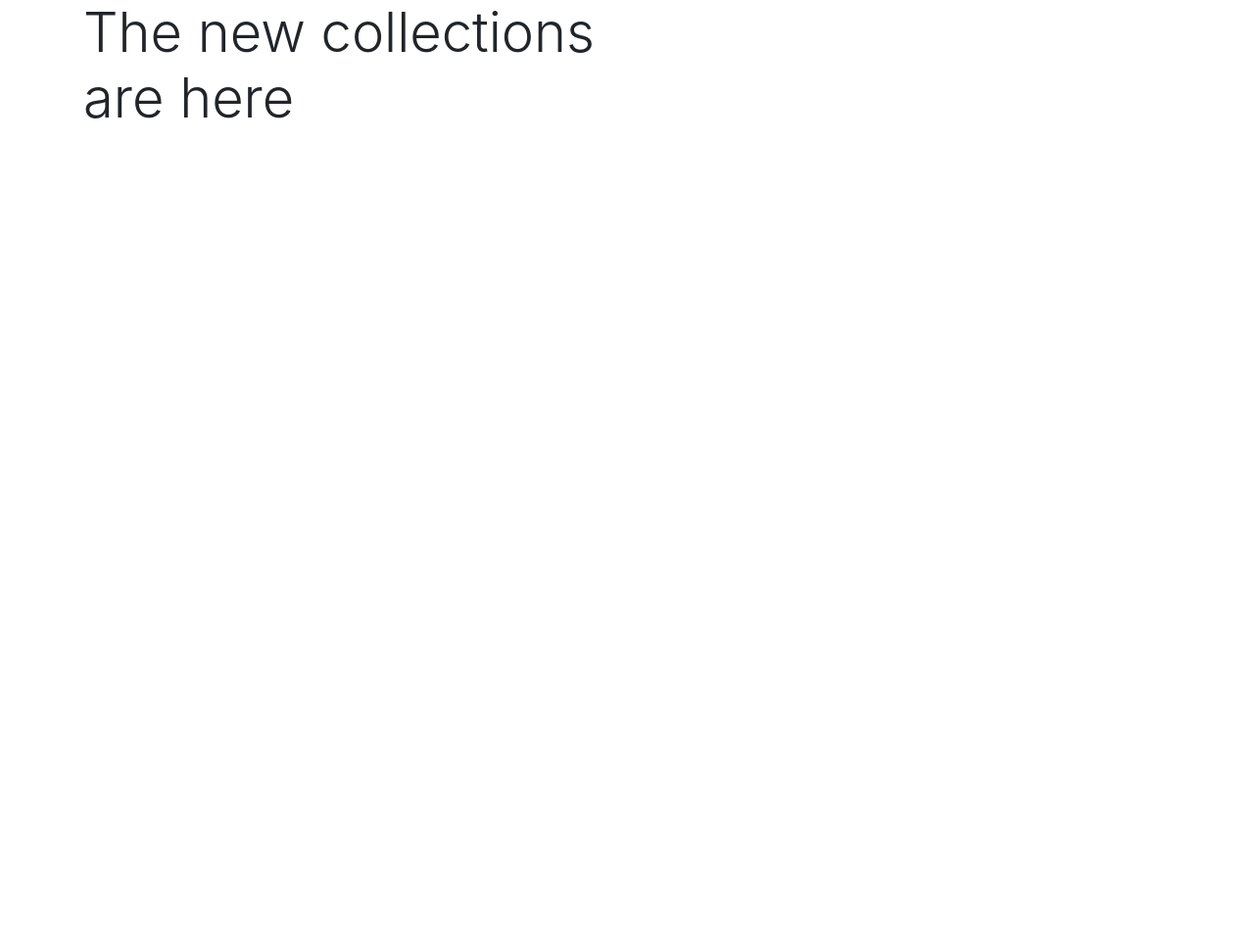
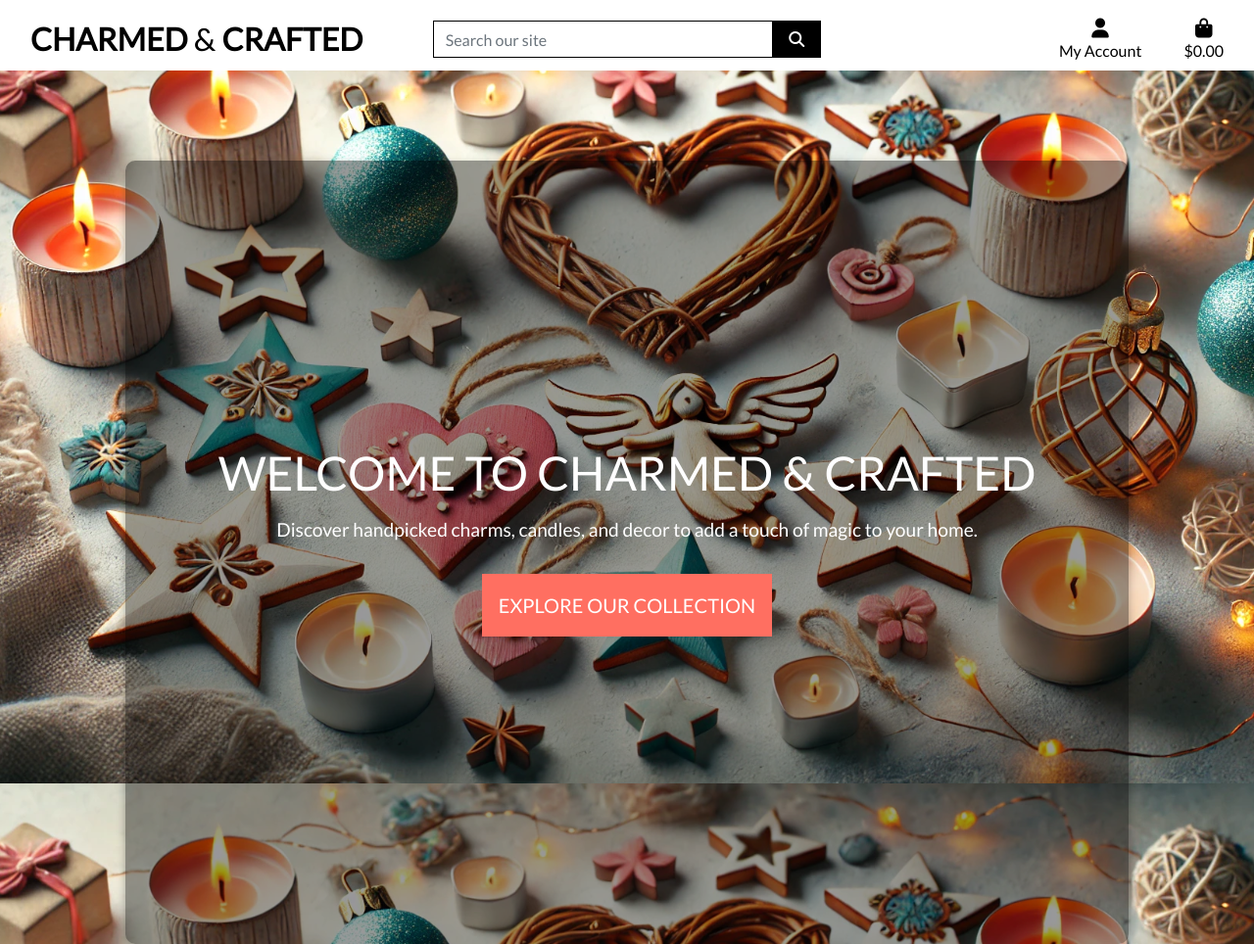
Before and after one commit to Volneirj/project_v_ci_v1, a Django app: page / in a window 1280 px wide. Shown: the whole page at 98% size. Before the commit the page ends 121 px from the top, so only its background shows below. Run offline with Django 3.2, Linux system fonts and the light colour scheme; some libraries are stand-ins or nearby versions.

Commit message:
Add home background and style it

```diff
--- a/charmed_and_crafted/settings.py
+++ b/charmed_and_crafted/settings.py
@@ -177,7 +177,7 @@ STATICFILES_DIRS = (os.path.join(BASE_DIR, 'static'),)
 MEDIA_URL = '/media/'
 MEDIA_ROOT = os.path.join(BASE_DIR, 'media')
 
-
+print(MEDIA_ROOT)
 
 # if 'USE_AWS' in os.environ:
 #     # Cache control
--- a/charmed_and_crafted/urls.py
+++ b/charmed_and_crafted/urls.py
@@ -16,9 +16,14 @@ Including another URLconf
 """
 from django.contrib import admin
 from django.urls import path, include
+from django.conf import settings
+from django.conf.urls.static import static
 
 urlpatterns = [
     path('admin/', admin.site.urls),
     path('accounts/', include('allauth.urls')),
     path('', include('home.urls')),
 ]
+
+if settings.DEBUG:
+    urlpatterns += static(settings.MEDIA_URL, document_root=settings.MEDIA_ROOT)
--- a/home/templates/home/index.html
+++ b/home/templates/home/index.html
@@ -10,16 +10,19 @@
 {% endblock %}
 
 {% block content %}
-    <div class="container h-100">
-        <div class="row h-100">
-            <div class="col-7 col-md-6 my-auto">
-                <h1 class="display-4 logo-font text-black">
-                    The new collections are here
+    <div class="container h-100 overlay d-flex align-items-center justify-content-center text-center" style="background: rgba(0, 0, 0, 0.4); min-height: 100vh; border-radius: 10px;">
+        <div class="row">
+            <div class="col-12">
+                <h1 class="display-4 logo-font text-white">
+                    Welcome to Charmed & Crafted
                 </h1>
-                <div class="my-5">
-                    <h4>
-                        <!-- <a href="% url 'products' %" class="shop-now-button btn btn-lg rounded-0 text-uppercase py-3">Shop Now</a> -->
-                    </h4>
+                <p class="lead text-white mt-3">
+                    Discover handpicked charms, candles, and decor to add a touch of magic to your home.
+                </p>
+                <div class="my-4">
+                    <a href="% url 'shop' %" class="shop-now-button btn btn-lg rounded-0 text-uppercase py-3 text-white" style="background-color: #ff6f61;">
+                        Explore Our Collection
+                    </a>
                 </div>
             </div>
         </div>
--- a/static/css/base.css
+++ b/static/css/base.css
@@ -0,0 +1,99 @@
+html {
+    height: 100%;
+}
+
+body {
+    background: url("/media/homepage_background.webp") no-repeat center center fixed;
+    background-size: cover;
+    height: calc(100vh - 164px);
+    color: #555;
+    font-family: 'Lato';
+}
+
+/* from Bulma */
+.icon {
+    align-items: center;
+    display: inline-flex;
+    justify-content: center;
+    height: 1.5rem;
+    width: 1.5rem;
+}
+
+.logo-font {
+    text-transform: uppercase;
+}
+
+.main-logo-link {
+    width: fit-content;
+}
+
+.shop-now-button {
+    background: black;
+    color: white;
+    min-width: 260px;
+}
+
+.btn-black {
+    background: black;
+    color: white;
+}
+
+.shop-now-button:hover,
+.shop-now-button:active,
+.shop-now-button:focus,
+.btn-black:hover,
+.btn-black:active,
+.btn-black:focus {
+    background: #222;
+    color: white;
+}
+
+.text-black {
+    color: #000 !important;
+}
+
+.border-black {
+    border: 1px solid black !important;
+}
+
+.overlay {
+    background: rgba(0, 0, 0, 0.4); /* Dark overlay for better text contrast */
+    padding: 40px;
+    text-align: center;
+    border-radius: 10px;
+    box-shadow: 0 4px 10px rgba(0, 0, 0, 0.3);
+}
+
+.overlay h1 {
+    font-size: 3rem;
+    margin: 0;
+}
+
+.overlay p {
+    font-size: 1.2rem;
+    margin: 20px 0 30px;
+}
+
+/* -------------------------------- Media Queries */
+
+/* Slightly larger container on xl screens */
+@media (min-width: 1200px) {
+  .container {
+    max-width: 80%;
+  }
+}
+
+/* fixed top navbar only on medium and up */
+@media (min-width: 992px) {
+    .fixed-top-desktop-only {
+        position: fixed;
+        top: 0;
+        right: 0;
+        left: 0;
+        z-index: 1030;
+    }
+
+    .header-container {
+        padding-top: 164px;
+    }
+}
--- a/templates/base.html
+++ b/templates/base.html
@@ -15,12 +15,15 @@
 
     {% block corecss %}
         <link rel="stylesheet" href="https://stackpath.bootstrapcdn.com/bootstrap/4.4.1/css/bootstrap.min.css" integrity="sha384-Vkoo8x4CGsO3+Hhxv8T/Q5PaXtkKtu6ug5TOeNV6gBiFeWPGFN9MuhOf23Q9Ifjh" crossorigin="anonymous">
+        <link rel="stylesheet" href="https://fonts.googleapis.com/css?family=Lato&display=swap">
+        <link rel="stylesheet" href="{% static 'css/base.css' %}">
     {% endblock %}
 
     {% block extra_css %}
     {% endblock %}
 
     {% block corejs %}
+        <script src="https://kit.fontawesome.com/e9c73d7092.js" crossorigin="anonymous"></script>
         <script src="https://code.jquery.com/jquery-3.4.1.slim.min.js" integrity="sha384-J6qa4849blE2+poT4WnyKhv5vZF5SrPo0iEjwBvKU7imGFAV0wwj1yYfoRSJoZ+n" crossorigin="anonymous"></script>
         <script src="https://cdn.jsdelivr.net/npm/popper.js@1.16.0/dist/umd/popper.min.js" integrity="sha384-Q6E9RHvbIyZFJoft+2mJbHaEWldlvI9IOYy5n3zV9zzTtmI3UksdQRVvoxMfooAo" crossorigin="anonymous"></script>
         <script src="https://stackpath.bootstrapcdn.com/bootstrap/4.4.1/js/bootstrap.min.js" integrity="sha384-wfSDF2E50Y2D1uUdj0O3uMBJnjuUD4Ih7YwaYd1iqfktj0Uod8GCExl3Og8ifwB6" crossorigin="anonymous"></script>
@@ -29,10 +32,70 @@
     {% block extra_js %}
     {% endblock %}
 
-    <title>Boutique Ado {% block extra_title %}{% endblock %}</title>
+    <title>Charmed & Crafted {% block extra_title %}{% endblock %}</title>
   </head>
   <body>
-    <header class="container-fluid fixed-top"></header>
+    <header class="container-fluid fixed-top">
+        <div id="topnav" class="row bg-white pt-lg-2 d-none d-lg-flex">
+            <div class="col-12 col-lg-4 my-auto py-1 py-lg-0 text-center text-lg-left">
+                <a href="{% url 'home' %}" class="nav-link main-logo-link">
+                    <h2 class="logo-font text-black my-0"><strong>Charmed</strong> & <strong>Crafted</strong> </h2>
+                </a>
+            </div>
+            <div class="col-12 col-lg-4 my-auto py-1 py-lg-0">
+                <form method="GET" action="">
+                    <div class="input-group w-100">
+                        <input class="form-control border border-black rounded-0" type="text" name="q" placeholder="Search our site">
+                        <div class="input-group-append">
+                            <button class="form-control btn btn-black border border-black rounded-0" type="submit">
+                                <span class="icon">
+                                    <i class="fas fa-search"></i>
+                                </span>
+                            </button>
+                        </div>
+                    </div>
+                </form>
+            </div>
+            <div class="col-12 col-lg-4 my-auto py-1 py-lg-0">
+                <ul class="list-inline list-unstyled text-center text-lg-right my-0">
+                    <li class="list-inline-item dropdown">
+                        <a class="text-black nav-link" href="#" id="user-options" data-toggle="dropdown" aria-haspopup="true" aria-expanded="false">
+                            <div class="text-center">
+                                <div><i class="fas fa-user fa-lg"></i></div>
+                                <p class="my-0">My Account</p>
+                            </div>
+                        </a>
+                        <div class="dropdown-menu border-0" aria-labelledby="user-options">
+                            {% if request.user.is_authenticated %}
+                                {% if request.user.is_superuser %}
+                                    <a href="" class="dropdown-item">Product Management</a>
+                                {% endif %}
+                                <a href="" class="dropdown-item">My Profile</a>
+                                <a href="{% url 'account_logout' %}" class="dropdown-item">Logout</a>
+                            {% else %}
+                                <a href="{% url 'account_signup' %}" class="dropdown-item">Register</a>
+                                <a href="{% url 'account_login' %}" class="dropdown-item">Login</a>
+                            {% endif %}
+                        </div>
+                    </li>
+                    <li class="list-inline-item">
+                        <a class="{% if grand_total %}text-info font-weight-bold{% else %}text-black{% endif %} nav-link" href="">
+                            <div class="text-center">
+                                <div><i class="fas fa-shopping-bag fa-lg"></i></div>
+                                <p class="my-0">
+                                    {% if grand_total %}
+                                        ${{ grand_total|floatformat:2 }}
+                                    {% else %}
+                                        $0.00
+                                    {% endif %}
+                                </p>
+                            </div>
+                        </a>
+                    </li>
+                </ul>
+            </div>
+        </div>
+    </header>
 
     {% if messages %}
         <div class="message-container"></div>
```
Also changed, not shown: media/homepage_background.webp (added).
